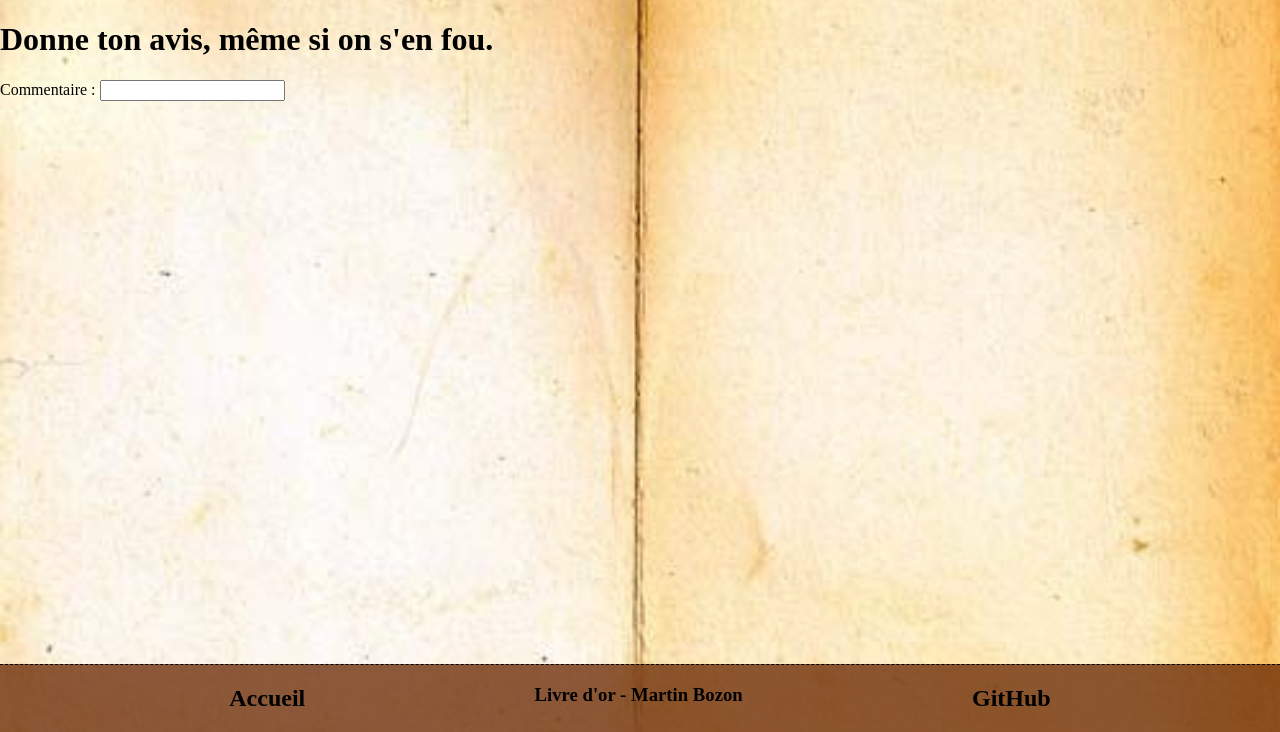
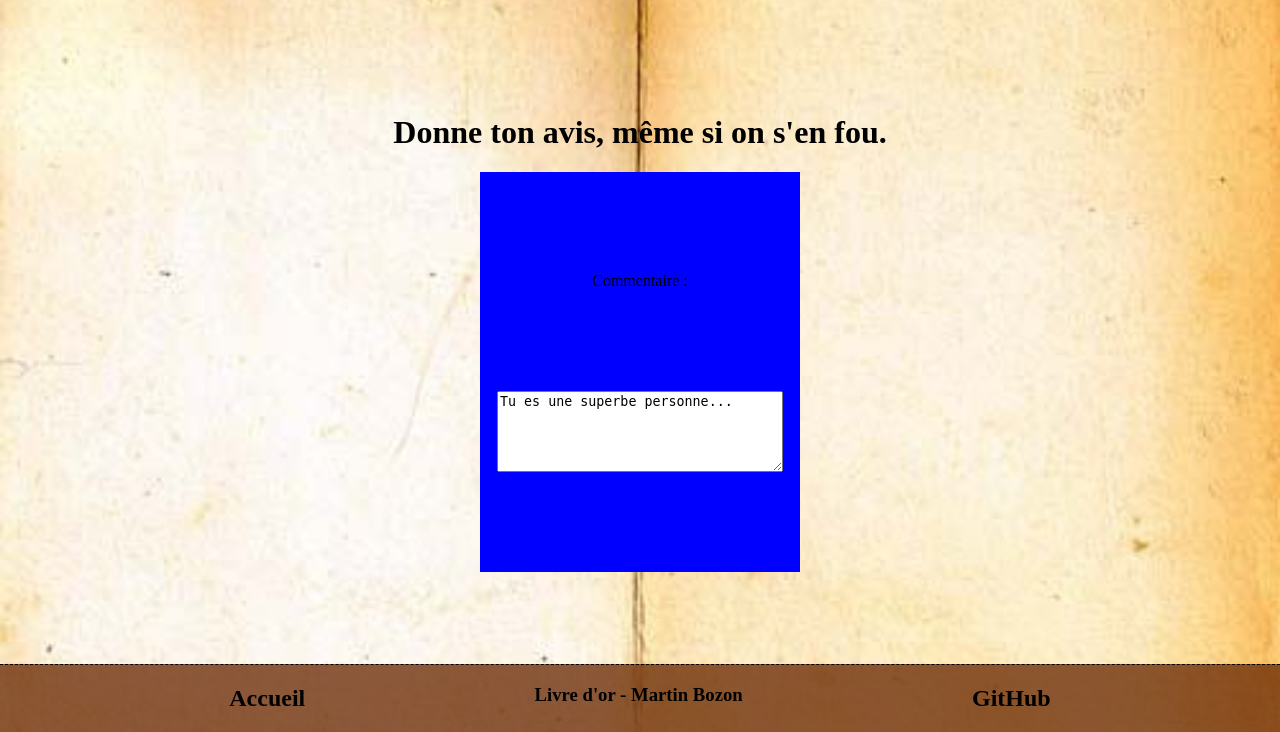
Before and after one commit to martin-bozon/livre-or, a PHP site: page /commentaire.php in a window 1280 px wide. Shown: the part 68-800 px from the top of the page. Run offline with PHP 8.4, Linux system fonts and the light colour scheme.

Commit message:
html css ok pour l'instant

```diff
--- a/commentaire.php
+++ b/commentaire.php
@@ -19,7 +19,7 @@
         <h1>Donne ton avis, même si on s'en fou.</h1>
         <form action="commentaire.php" method="POST">
             <label for="com">Commentaire :</label>
-            <input type="text" id="com" name="com" required/>
+            <textarea rows="5" cols="33" id="com" name="com" required>Tu es une superbe personne... </textarea>
         </form>
     </main>
 
--- a/css/style.css
+++ b/css/style.css
@@ -38,6 +38,8 @@ main
         display: flex;
         flex-direction: column;
         height: 100%;
+        align-items: center;
+        justify-content: center;
     }
 #main_index
     {
@@ -52,6 +54,16 @@ main
         justify-content: center;
         align-items: center;
     }
+form
+    {
+        display: flex;
+        flex-direction: column;
+        justify-content: space-evenly;
+        align-items: center;
+        background-color: blue;
+        width: 25vw;
+        height: 50vh;
+    }
 /* FOOTER */
 footer
     {
```
